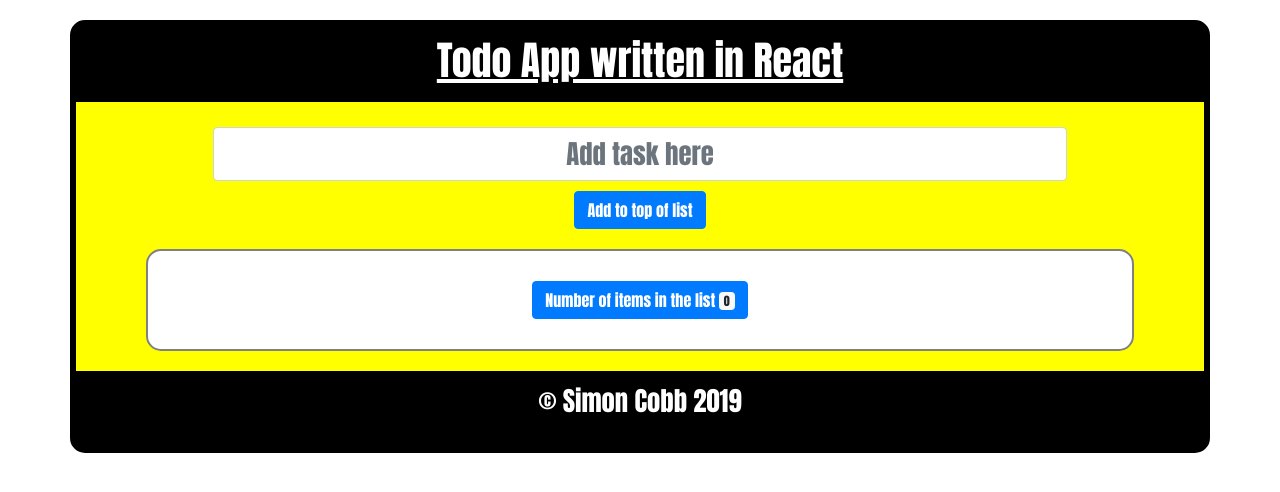
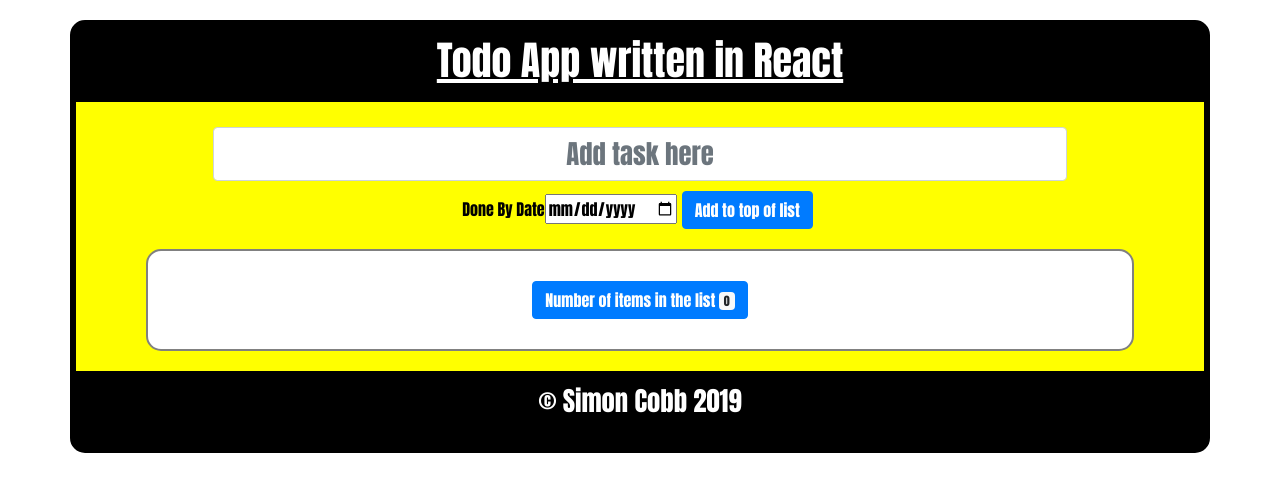
Before and after one commit to simoncobb1966/todo-app-frontend, a React app: page / in a window 1280 px wide. Shown: the top 492 px of the page. Built offline with nearby package versions, Linux system fonts and the light colour scheme.

Commit message:
date working

```diff
--- a/package.json
+++ b/package.json
@@ -33,6 +33,7 @@
     "jest-resolve": "23.6.0",
     "jest-watch-typeahead": "^0.2.1",
     "mini-css-extract-plugin": "0.5.0",
+    "moment": "^2.24.0",
     "optimize-css-assets-webpack-plugin": "5.0.1",
     "pnp-webpack-plugin": "1.2.1",
     "postcss-flexbugs-fixes": "4.1.0",
--- a/src/App.css
+++ b/src/App.css
@@ -1,10 +1,19 @@
 .App {
+  text-align: center;
+}
+
+.centered {
   text-align: center;
 }
 
 .green {
   text-decoration: line-through;
   color: green;
+}
+
+.overdue {
+  color: red;
+  text-shadow: crimson 5pt;
 }
 
 .hide {
@@ -119,6 +128,9 @@
   color: black
 }
 
+.red {
+  color: red
+}
 .green {
   color: green;
   text-decoration: line-through;
--- a/src/App.js
+++ b/src/App.js
@@ -1,5 +1,4 @@
 import React, { Component } from 'react';
-// import logo from './logo.svg';
 import './App.css';
 import Header from './components/header';
 import Entertodo from './components/entertodo';
@@ -17,15 +16,15 @@
     qtyOfTasks: 0
   }
 
-  buttonHandler = (button, data) => {
+  buttonHandler = (button, data, date) => {
     // alert (button + "  " + data)
     if (button === "clear") { this.clearList() }
     if (button === "done") { this.Done(data) }
     if (button === "delete") { this.Deleted(data) }
     if (button === "upButton") { this.moveTaskUp(data) }
     if (button === "downButton") { this.moveTaskDown(data) }
-    if (button === "topButton") { this.addTask(button, data) }
-    if (button === "endButton") { this.addTask(button, data) }
+    if (button === "topButton") { this.addTask(button, data, date) }
+    if (button === "endButton") { this.addTask(button, data, date) }
   }
 
   clearList = () => {
@@ -91,12 +90,13 @@
     })
   }
 
-  addTask = (id, taskDescription) => {
+  addTask = (id, taskDescription,date) => {
     let currentTasks = this.state.tasks
     const taskId = uuidv1()
     if (id === "topButton") {
       currentTasks.unshift({
         taskText: taskDescription,
+        date: date,
         done: false,
         id: taskId
       })
@@ -104,6 +104,7 @@
     else {
       currentTasks.push({
         taskText: taskDescription,
+        date: date,
         done: false,
         id: taskId
       })
--- a/src/components/actualtodolist.js
+++ b/src/components/actualtodolist.js
@@ -1,4 +1,6 @@
 import React, { Component } from 'react';
+import moment from 'moment'
+
 
 class Actualtodolist extends Component {
 
@@ -39,12 +41,19 @@
     }
 
     render() {
-
+        const today = moment()
+        const isOverdue = this.props.task.date.isBefore(today)
         return (
             <div className="row ">
                 <div className="col-sm-12 col-md-6 col-lg-8 todoText">
                     {
-                        <div id={this.props.task.id} className={this.textCol()} >{this.props.task.taskText}</div>
+                        <div id={this.props.task.id} className={this.textCol()} >
+                        {this.props.task.taskText}
+                        &nbsp;
+                            <span className={isOverdue ? "overdue" : ""}>
+                                {moment(this.props.task.date, "DD-MM-YYYY").format("Do MMM YYYY")}
+                            </span>
+                        </div>
                     }
                 </div>
 
--- a/src/components/entertodo.js
+++ b/src/components/entertodo.js
@@ -1,9 +1,13 @@
 import React, { Component } from 'react';
+import moment from 'moment'
+import { throws } from 'assert';
 
 class Entertodo extends Component {
 
     state = {
-        taskDescription: ""
+        taskDescription: "",
+        date: "",
+        errorMessage: ""
     }
 
     inputBoxChanged = (event) => {
@@ -13,15 +17,23 @@
     }
 
     addTaskClicked = (event) => {
+
+        if (this.state.date==="") {
+            this.setState({
+                errorMessage: "Please Enter Date"
+            }) }   else  {
         if (this.state.taskDescription !== "") {
+            var newDate=moment(this.state.date, "YYYY-MM-DD")
             //turn 1st char to upper case
             var taskString = this.state.taskDescription.charAt(0).toUpperCase() + this.state.taskDescription.slice(1)
-            this.props.buttonHandlerFunction(event.target.id, taskString)
+            this.props.buttonHandlerFunction(event.target.id, taskString, newDate)
             this.refs.textInput.value = "";
             this.setState({
-                taskDescription: ""
+                taskDescription: "",
+                date: ""
             })
         }
+    }
     }
 
     hideButtons = () => {
@@ -32,17 +44,34 @@
         }
     }
 
+handleDateChange = (event)=>{
+    // console.log(event.target.value)
+    const date = event.target.value
+    this.setState({
+        date: date,
+        errorMessage: ""
+    })
+}
+
     render() {
+        // const defaultDate=new Date()
         return (
+            <div>
             <div className="todoinput col text-center">
                 <input type="text" ref="textInput"
                     placeholder="Add task here"
                     onChange={this.inputBoxChanged}
                     className="form-control todoInput">
                 </input>
+
+                <label htmlForm="dateInput">Done By Date</label>
+                <input id="dateInput" type="date" onChange={this.handleDateChange} value={this.state.date}/>
                 <button type="submit" onClick={this.addTaskClicked} id="topButton" className="btn btn-primary addbutton">Add to top of list</button>
                 <button type="submit" onClick={this.addTaskClicked} id="endButton" className={this.hideButtons()} >Add to end of list</button>
             </div>
+            <h2 className="centered red">{this.state.errorMessage}</h2>
+            </div>
+
         )
     }
 }
```
Also changed, not shown: 1 other file (tests, documents, lock files or other folders).
